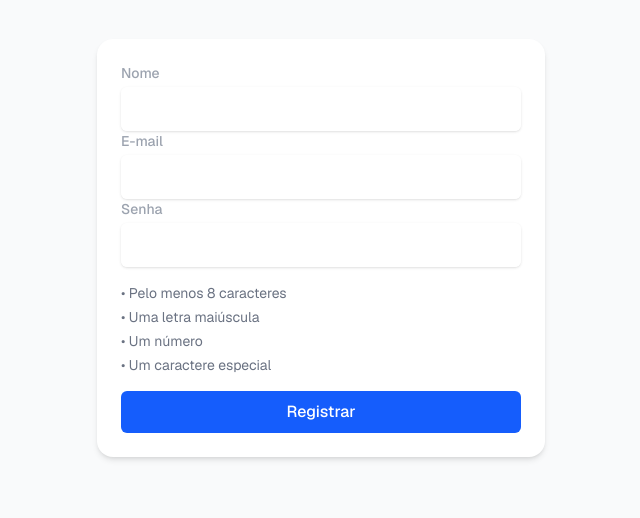
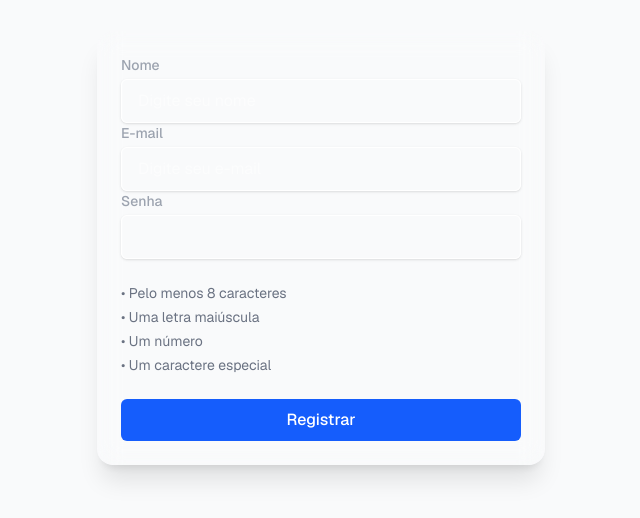
Before and after one commit to htamagnus/web-velox, a Next.js app: page /register in a window 1280 px wide. Shown: the part 152-670 px from the top of the page, without its empty margins (319-959 px from the left). Built offline with nearby package versions, Linux system fonts and the light colour scheme; no server answers.

Commit message:
update form wrapper with styles guide

```diff
--- a/src/components/ui/form-wrapper/form-wrapper.tsx
+++ b/src/components/ui/form-wrapper/form-wrapper.tsx
@@ -2,10 +2,12 @@ type FormWrapperProps = {
   children: React.ReactNode
   onSubmit: (event: React.FormEvent<HTMLFormElement>) => void
 }
-
 export function FormWrapper({ children, onSubmit }: FormWrapperProps) {
   return (
-      <form onSubmit={onSubmit} className="w-full max-w-md mx-auto p-6 bg-white rounded-2xl shadow-md space-y-4">
+    <form
+      onSubmit={onSubmit}
+      className="w-full max-w-md mx-auto p-6 bg-white/5 backdrop-blur-md text-foreground rounded-2xl shadow-xl space-y-6"
+    >
       {children}
     </form>
   )
```
Lines whose indentation alone changed are shown as unchanged.
